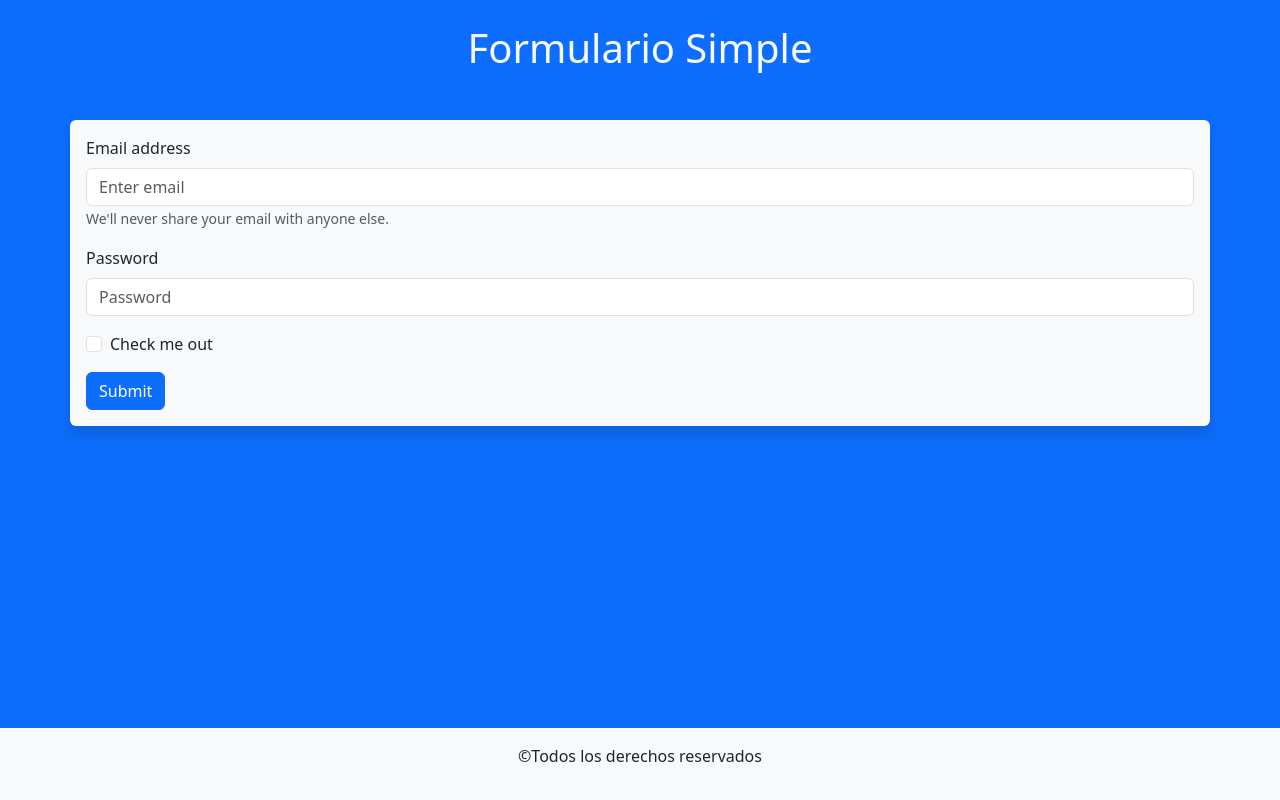
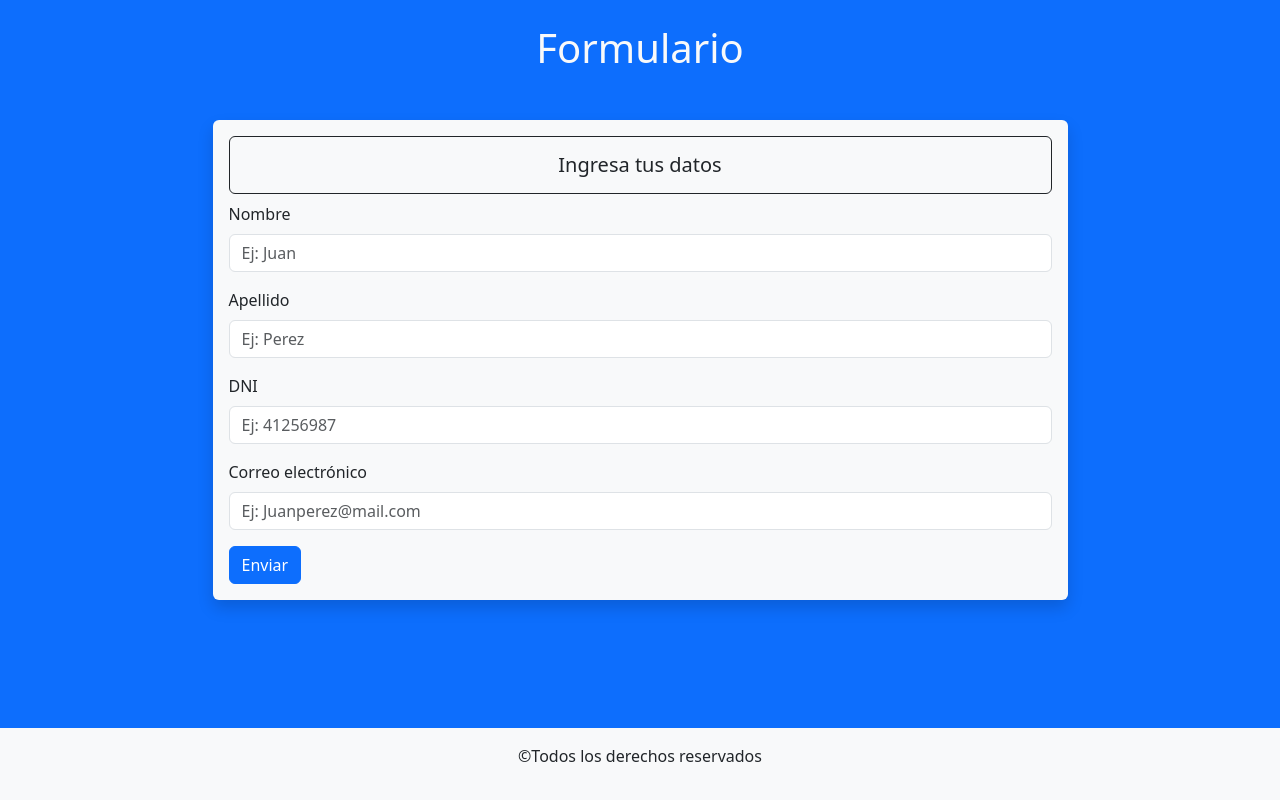
Before and after one commit to juanchiblanco/react-formularioSimple, a React (Vite) app: page / in a window 1280 px wide. Built offline with nearby package versions, Linux system fonts and the light colour scheme.

Commit message:
disenio del form completado

```diff
--- a/src/App.jsx
+++ b/src/App.jsx
@@ -5,7 +5,7 @@ function App() {
   return (
     <>
       <main className="container my-4">
-        <h1 className="text-center text-light">Formulario Simple</h1>
+        <h1 className="text-center text-light">Formulario</h1>
         <Formulario/>
       </main>
       <footer className="bg-light text-dark text-center py-3">
--- a/src/components/Formulario.jsx
+++ b/src/components/Formulario.jsx
@@ -4,25 +4,31 @@ import Form from "react-bootstrap/Form";
 const Formulario = () => {
   return (
     <section className="row justify-content-center mt-5">
-      <div className="bg-light shadow p-3 shadow rounded">
+      <div className="bg-light shadow p-3 shadow rounded w-75">
         <Form>
-          <Form.Group className="mb-3" controlId="formBasicEmail">
-            <Form.Label>Email address</Form.Label>
-            <Form.Control type="email" placeholder="Enter email" />
-            <Form.Text className="text-muted">
-              We'll never share your email with anyone else.
-            </Form.Text>
+          <h5 className="text-center lead border border-dark py-3 rounded">Ingresa tus datos</h5>
+          <Form.Group className="mb-3" controlId="nombre">
+            <Form.Label>Nombre</Form.Label>
+            <Form.Control type="name" placeholder="Ej: Juan" required />
           </Form.Group>
-
-          <Form.Group className="mb-3" controlId="formBasicPassword">
-            <Form.Label>Password</Form.Label>
-            <Form.Control type="password" placeholder="Password" />
+          <Form.Group className="mb-3" controlId="apellido">
+            <Form.Label>Apellido</Form.Label>
+            <Form.Control type="name" placeholder="Ej: Perez" required />
           </Form.Group>
-          <Form.Group className="mb-3" controlId="formBasicCheckbox">
-            <Form.Check type="checkbox" label="Check me out" />
+          <Form.Group className="mb-3" controlId="dni">
+            <Form.Label>DNI</Form.Label>
+            <Form.Control type="number" placeholder="Ej: 41256987" required />
+          </Form.Group>
+          <Form.Group className="mb-3" controlId="email">
+            <Form.Label>Correo electrónico</Form.Label>
+            <Form.Control
+              type="email"
+              placeholder="Ej: Juanperez@mail.com"
+              required
+            />
           </Form.Group>
           <Button variant="primary" type="submit">
-            Submit
+            Enviar
           </Button>
         </Form>
       </div>
```
